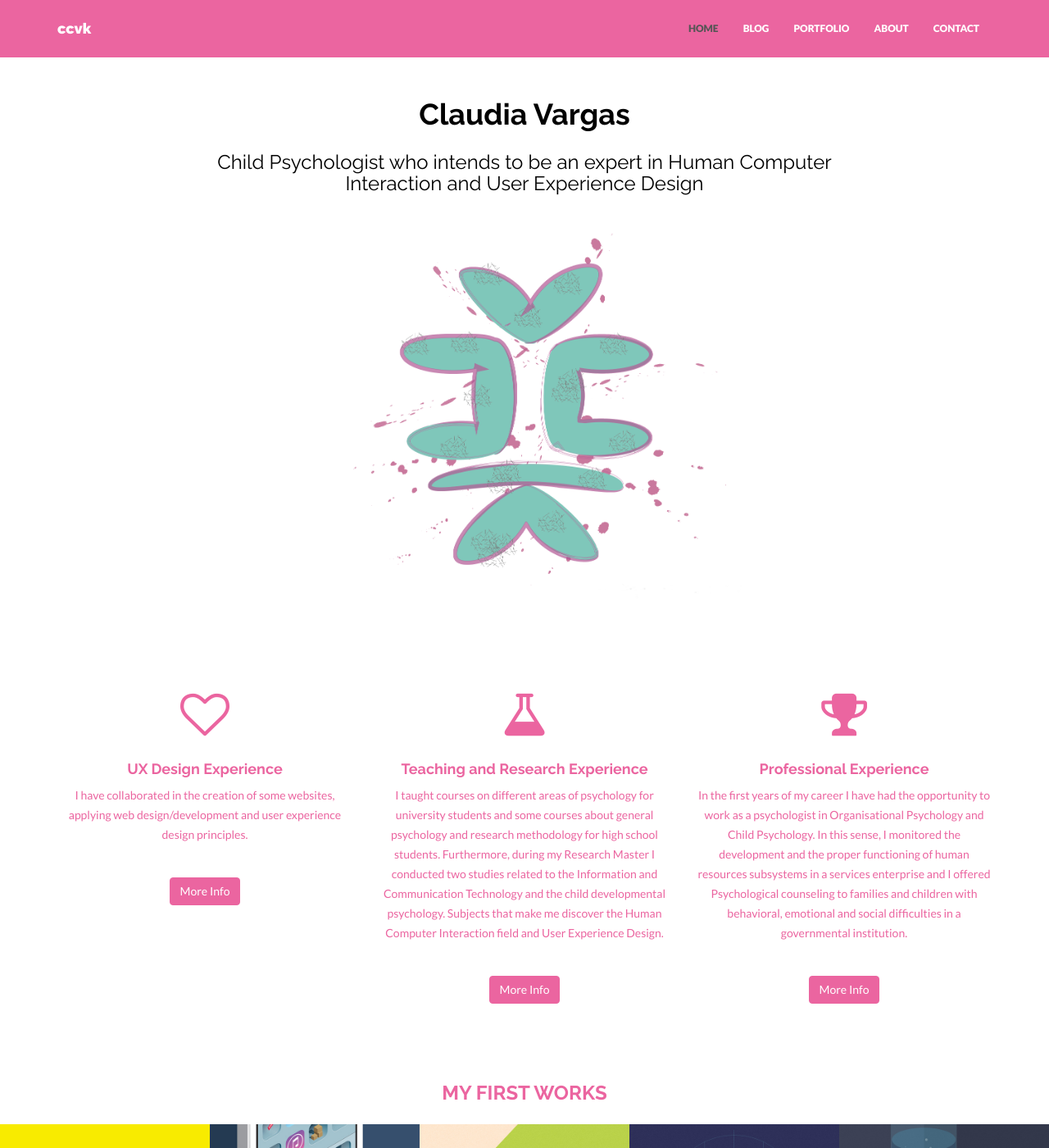
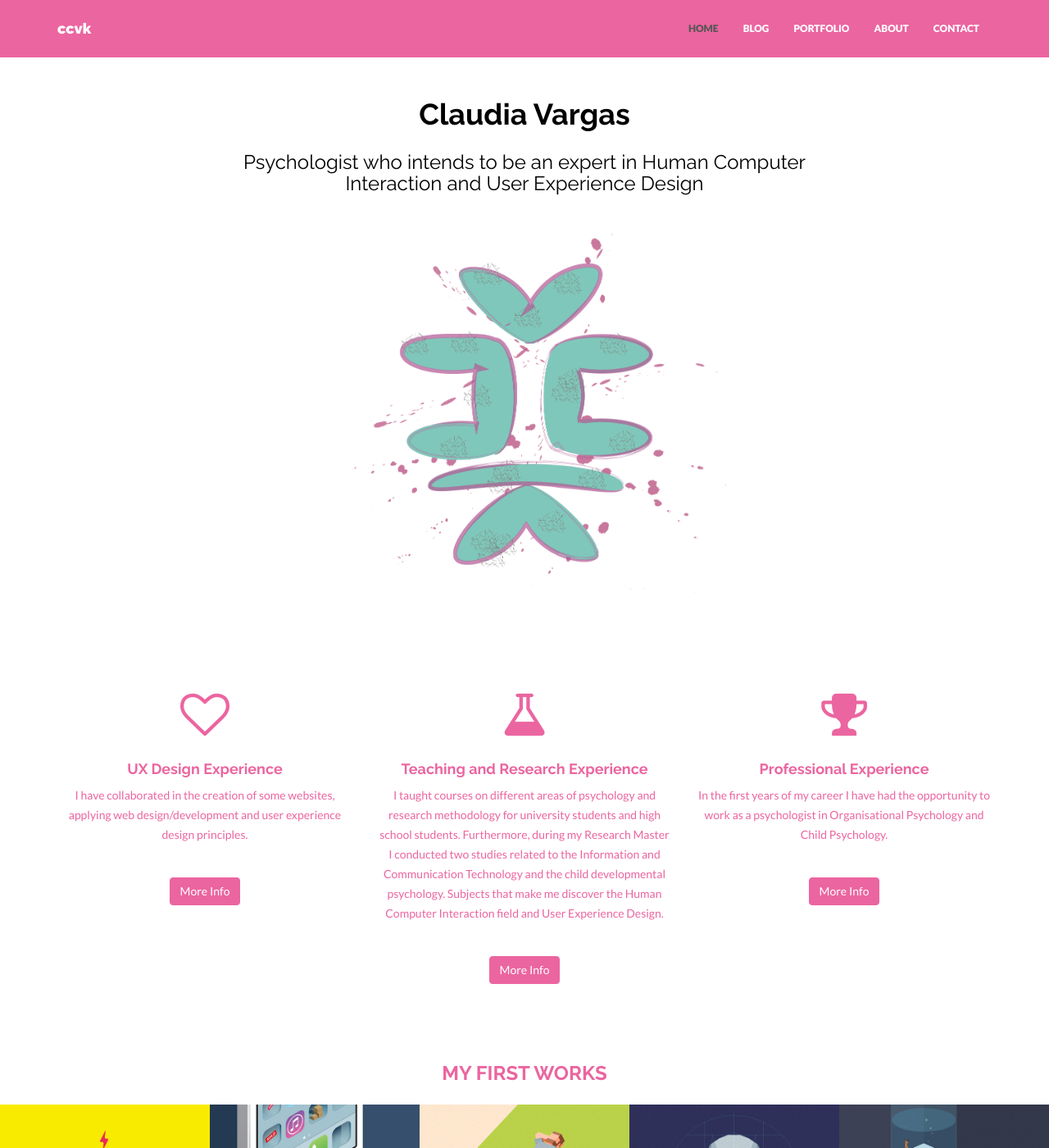
Before and after one commit to claucvk/claucvk.github.io, a Jekyll site: the page built from index.html, in a window 1280 px wide and 1400 px high. Shown: the whole window at 82% size. Built offline with Jekyll 4.4.1, drawn with Linux system fonts in a browser that asks for light colours; nearby versions of some CDN libraries.

Commit message:
modificaciones sobre mi experiencia en homme page

```diff
--- a/_includes/header.html
+++ b/_includes/header.html
@@ -3,7 +3,7 @@
         <div class="row">
             <div class="col-lg-8 col-lg-offset-2">
                 <h1> Claudia Vargas </h1>
-                <h3>Child Psychologist who intends to be an expert in Human Computer Interaction and User Experience Design</h3>
+                <h3>Psychologist who intends to be an expert in Human Computer Interaction and User Experience Design</h3>
 
             </div>
             <div class="col-lg-8 col-lg-offset-2 himg">
--- a/index.html
+++ b/index.html
@@ -16,13 +16,13 @@ permalink: /
             <div class="col-md-4">
                 <i class="fa fa-flask"></i>
                 <h4>Teaching and Research Experience</h4>
-                <p>I taught courses on different areas of psychology for university students and some courses about general psychology and research methodology for high school students. Furthermore, during my Research Master I conducted two studies related to the Information and Communication Technology and the child developmental psychology. Subjects that make me discover the Human Computer Interaction field and User Experience Design. </p>
+                <p>I taught courses on different areas of psychology and research methodology for university students and high school students. Furthermore, during my Research Master I conducted two studies related to the Information and Communication Technology and the child developmental psychology. Subjects that make me discover the Human Computer Interaction field and User Experience Design. </p>
                 <p><br/><a href="#" class="btn btn-theme">More Info</a></p>
             </div>
             <div class="col-md-4">
                 <i class="fa fa-trophy"></i>
                 <h4>Professional Experience</h4>
-                <p>In the first years of my career I have had the opportunity to work as a psychologist in Organisational Psychology and Child Psychology. In this sense, I monitored the development and the proper functioning of human resources subsystems in a services enterprise and I offered Psychological counseling to families and children with behavioral, emotional and social difficulties in a governmental institution.</p>
+                <p>In the first years of my career I have had the opportunity to work as a psychologist in Organisational Psychology and Child Psychology.</p>
                 <p><br/><a href="#" class="btn btn-theme">More Info</a></p>
             </div>
         </div>
```
